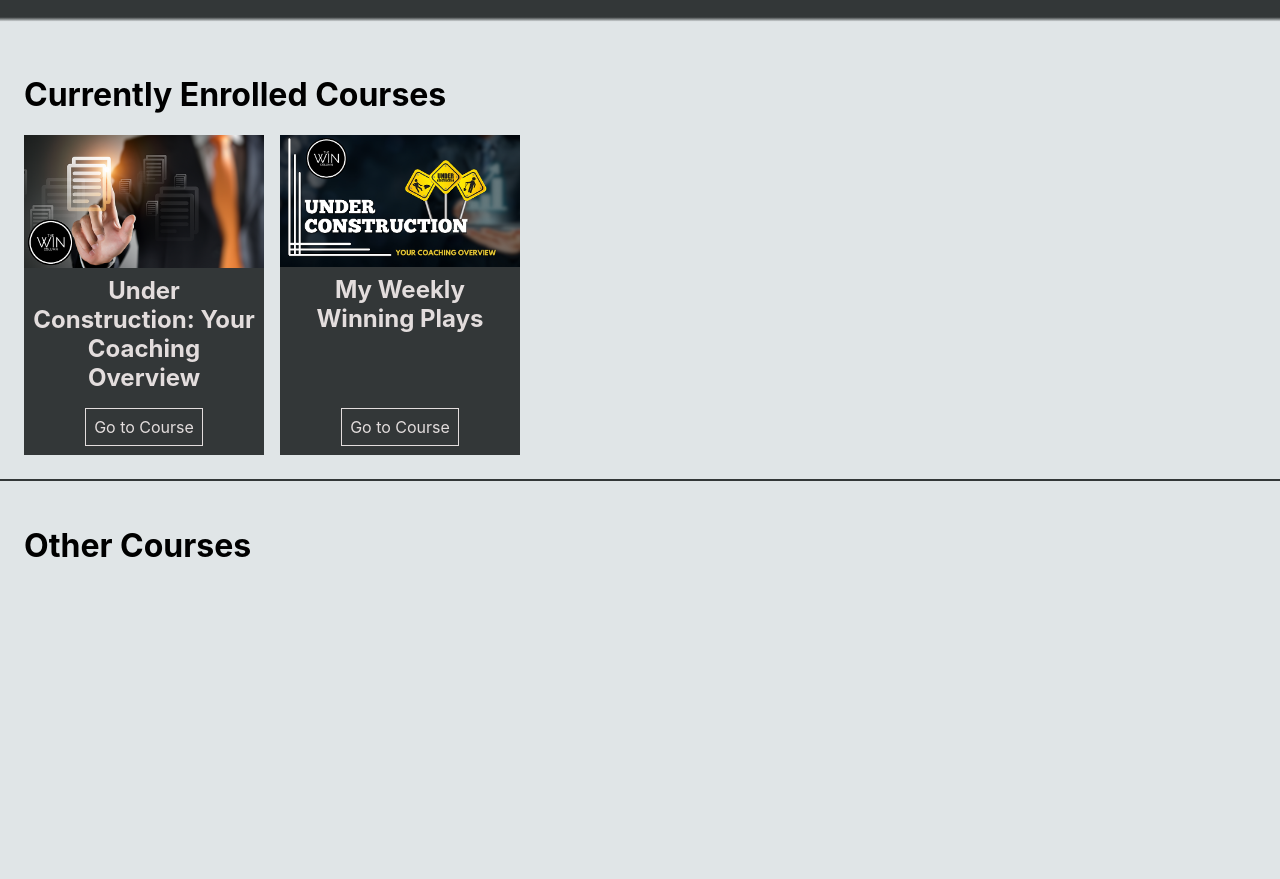
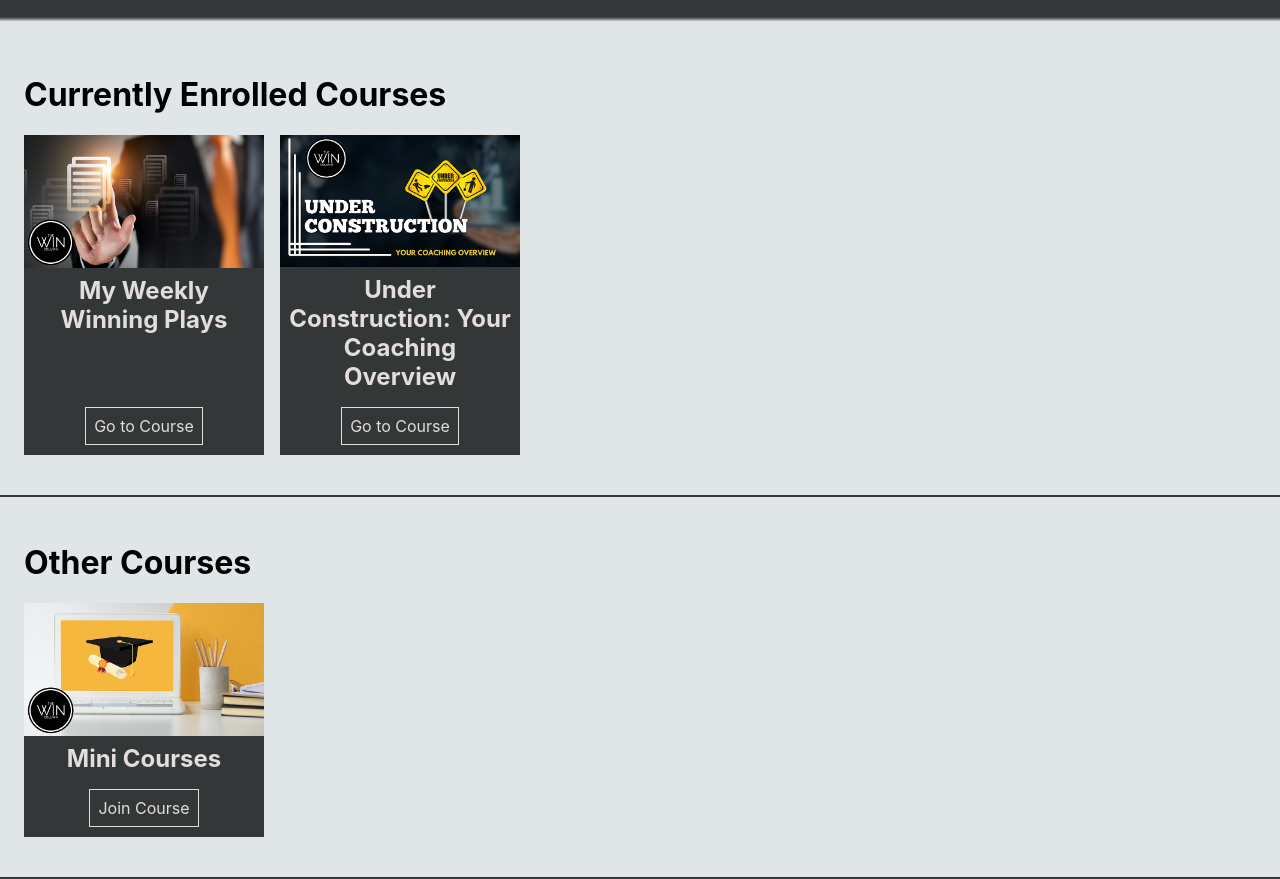
Before and after one commit to AymenS02/TheWinColumn, a React (Create React App) app: page /courses in a window 1280 px wide. Shown: the part 220-1099 px from the top of the page. Before the commit the page ends 831 px from the top, so only its background shows below. Built offline with nearby package versions, Linux system fonts and the light colour scheme; the HTML template or start-up script is replaced by a standard one.

Commit message:
Edited courses and added courses library, edited  contact and sign up to be nicer

```diff
--- /dev/null
+++ b/src/courseData.js
@@ -0,0 +1,30 @@
+// src/courseData.js
+const courses = [
+    {
+        id: 1,
+        title: 'My Weekly Winning Plays',
+        details: 'This course is designed to help you win the week by focusing on your daily habits and routines.',
+        image: 'course1.png',
+        url: '/course1',
+        enrolled: true
+    },
+    {
+        id: 2,
+        title: 'Under Construction: Your Coaching Overview',
+        details: 'This course is designed to help you understand the coaching process and what to expect from your coach.',
+        image: 'course2.png',
+        url: '/course2',
+        enrolled: true
+    },
+    {
+        id: 3,
+        title: 'Mini Courses',
+        details: 'This course is designed to help you win the week by focusing on your daily habits and routines.',
+        image: 'course3.png',
+        url: '/course3',
+        enrolled: false
+    },
+    // Add more courses as needed
+];
+
+export default courses;
--- a/src/pages/about/About.js
+++ b/src/pages/about/About.js
@@ -4,10 +4,10 @@ import './About.scss';
 
 function About() {
   return (
-    <div className="about">
+    <section className="about">
       <h1>About Page</h1>
       <p>Learn more about us here.</p>
-    </div>
+    </section>
   );
 }
 
--- a/src/pages/about/About.scss
+++ b/src/pages/about/About.scss
@@ -1,13 +1,12 @@
 /* pages/About.module.scss */
 .about {
-  background-color: antiquewhite;
   display: flex;
   flex-direction: column;
   align-items: center;
-  justify-content: center;
+  justify-content: flex-start;
   padding: 2rem; /* Adding padding for better spacing */
-  height: max-content;
-  width: 100vw;
+  height: 80vh;
+
 
   h1 {
     color: green;
--- a/src/pages/community/Community.scss
+++ b/src/pages/community/Community.scss
@@ -1,9 +1,20 @@
 /* pages/About.module.scss */
 .community {
+  display: flex;
+  flex-direction: column;
+  align-items: center;
+  justify-content: flex-start;
+  padding: 2rem; /* Adding padding for better spacing */
+  height: 80vh;
+
+
   h1 {
     color: green;
+    margin-bottom: 1rem; /* Adding margin for better spacing */
   }
+
   p {
     font-size: 1.2em;
+    margin-bottom: 1rem; /* Adding margin for better spacing */
   }
 }
--- a/src/pages/contact/Contact.scss
+++ b/src/pages/contact/Contact.scss
@@ -1,5 +1,10 @@
 /* pages/Contact.module.scss */
 .contact {
+  display: flex;
+  flex-direction: column;
+  width: 100%;
+  align-items: center;
+
   .box {
     display: flex;
     flex-direction: column;
@@ -10,6 +15,7 @@
     padding:8vh 15vh;
     border-radius: 3vh;
     border: 2px solid #333738;
+    box-shadow: 0 0 10px #333738;
 
     .title {
       margin-top: 10vhvh;
--- a/src/pages/courses/Courses.jsx
+++ b/src/pages/courses/Courses.jsx
@@ -1,23 +1,11 @@
+// src/pages/courses/Courses.js
 import React from 'react';
 import './Courses.scss';
+import courses from '../../courseData'; // Adjusted path
 
 function Courses() {
-    // Sample course data
-    const enrolledCourses = [
-        {
-            id: 1,
-            title: 'Under Construction: Your Coaching Overview',
-            image: 'course1.png',
-            url: '/course1'
-        },
-        {
-            id: 2,
-            title: 'My Weekly Winning Plays',
-            image: 'course2.png',
-            url: '/course2'
-        },
-        // Add more course objects as needed
-    ];
+    const enrolledCourses = courses.filter(course => course.enrolled);
+    const openCourses = courses.filter(course => !course.enrolled);
 
     return (
         <div className="courses">
@@ -34,14 +22,23 @@ function Courses() {
                                 <h2>{course.title}</h2>
                                 <a href={course.url}>Go to Course</a>
                             </div>
-
                         </div>
                     ))}
                 </div>
             </div>
-            <div className='other-courses'>
+            <div className='my-courses'>
                 <h1>Other Courses</h1>
-
+                <div className='course-skeleton'>
+                    {openCourses.map(course => (
+                        <div key={course.id} className="course">
+                            <img src={course.image} alt={course.title} />
+                            <div className='course-overlay'>
+                                <h2>{course.title}</h2>
+                                <a href={course.url}>Join Course</a>
+                            </div>
+                        </div>
+                    ))}
+                </div>
             </div>
         </div>
     );
--- a/src/pages/courses/Courses.scss
+++ b/src/pages/courses/Courses.scss
@@ -37,13 +37,14 @@
                 justify-content: space-between;
                 align-items: center;
                 margin-right: 2vh;
-                border-bottom: 1px solid #333738;
+                border-bottom: 2px solid #333738;
+                margin-bottom: 2vh;
+
 
                 img {
                     width: 30vh;
                     height: auto;
                     object-fit: cover;
-
                 }
 
                 .course-overlay {
--- a/src/pages/home/Home.js
+++ b/src/pages/home/Home.js
@@ -1,19 +1,17 @@
+// src/pages/home/Home.js
 import React from 'react';
 import './Home.scss';
+import courses from '../../courseData'; // Adjusted path
+import Courses from '../courses/Courses'; // Adjusted path
 
 function Home() {
-  const courses = [
-    { id: 1, title: 'Course 1', details: 'Details of Course 1' },
-    { id: 2, title: 'Course 2', details: 'Details of Course 2' },
-    { id: 3, title: 'Course 3', details: 'Details of Course 3' },
-    { id: 4, title: 'Course 4', details: 'Details of Course 4' },
-    { id: 5, title: 'Course 5', details: 'Details of Course 5' },
-  ];
+  const [openCourses, setOpenCourses] = React.useState({});
 
-  const [selectedCourse, setSelectedCourse] = React.useState(null);
-
-  const handleCourseClick = (course) => {
-    setSelectedCourse(course);
+  const handleCourseClick = (courseId) => {
+    setOpenCourses(prevState => ({
+      ...prevState,
+      [courseId]: !prevState[courseId] // Toggle the open state of the clicked course
+    }));
   };
 
   return (
@@ -24,13 +22,14 @@ function Home() {
         <ul className="course-list">
           {courses.map((course) => (
             <li key={course.id} className="course-list-item">
-              {selectedCourse && selectedCourse.id === course.id ? (
+              {openCourses[course.id] ? (
                 <div className="course-details">
                   <h3>{course.title}</h3>
                   <p>{course.details}</p>
+                  <button onClick={() => handleCourseClick(course.id)}>Hide Details</button>
                 </div>
               ) : (
-                <button onClick={() => handleCourseClick(course)}>{course.title}</button>
+                <button onClick={() => handleCourseClick(course.id)}>{course.title}</button>
               )}
             </li>
           ))}
--- a/src/pages/home/Home.scss
+++ b/src/pages/home/Home.scss
@@ -41,7 +41,7 @@
         button{
           width: 50vh;
           border: none;
-          border-bottom: 2px solid #333738;
+          border: 2px solid #333738;
           background: none;
           padding: 1vh;
           text-align: left;
--- a/src/pages/signin/Signin.scss
+++ b/src/pages/signin/Signin.scss
@@ -2,19 +2,21 @@
     display: flex;
     flex-direction: column;
     width: 100%;
+    align-items: center;
+
 
     .box {
         display: flex;
         flex-direction: column;
         align-items: center;
-        justify-content: flex-start;
+        justify-content: center;
         background-color: #AECDD9;
         margin: 10vh;
         padding:8vh 15vh;
         border-radius: 3vh;
         border: 2px solid #333738;
-
-
+        box-shadow: 0 0 10px #333738;
+        width: 50vh;
 
         .title {
             margin-top: 10vhvh;
```
Also changed, not shown: public/course3.png (added). Lines whose indentation alone changed are shown as unchanged.
